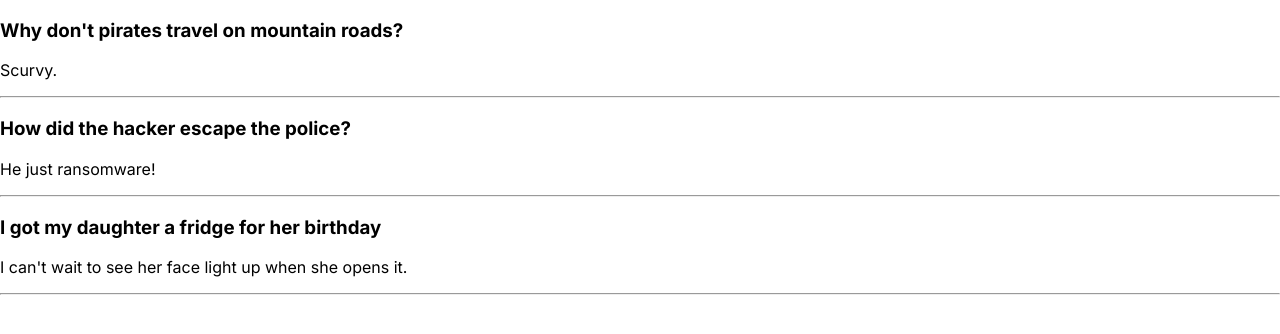
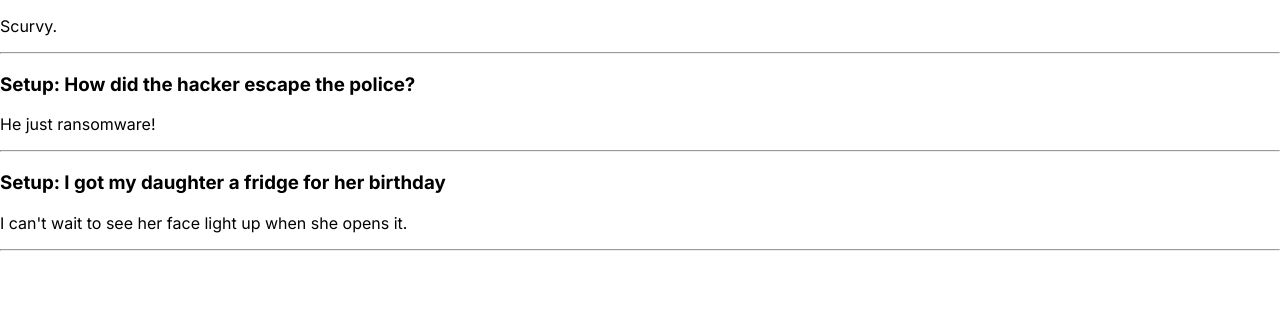
Before and after one commit to Arafat-alim/react-from-scratch, a React (Create React App) app in the folder react-official-fundamentals/: page / in a window 1280 px wide. Shown: the top 334 px of the page. Built offline with nearby package versions, Linux system fonts and the light colour scheme.

Commit message:
conditional rendering concept added.

```diff
--- a/react-official-fundamentals/src/App.js
+++ b/react-official-fundamentals/src/App.js
@@ -18,10 +18,7 @@ function App() {
         mail="pedro@gmail.com"
       />
     */}
-      <Jokes
-        setup=" Why don't pirates travel on mountain roads?"
-        punchLine="Scurvy."
-      />
+      <Jokes punchLine="Scurvy." />
       <Jokes
         setup="How did the hacker escape the police?"
         punchLine=" He just ransomware!"
--- a/react-official-fundamentals/src/components/Jokes.jsx
+++ b/react-official-fundamentals/src/components/Jokes.jsx
@@ -3,7 +3,9 @@ import React from "react";
 export default function Jokes(props) {
   return (
     <div>
-      <h3>{props.setup}</h3>
+      {/* <h3>{props.setup}</h3> */}
+      {/* conditional rendering  */}
+      {props.setup && <h3>Setup: {props.setup}</h3>}
       <p>{props.punchLine}</p>
       <hr />
     </div>
```
